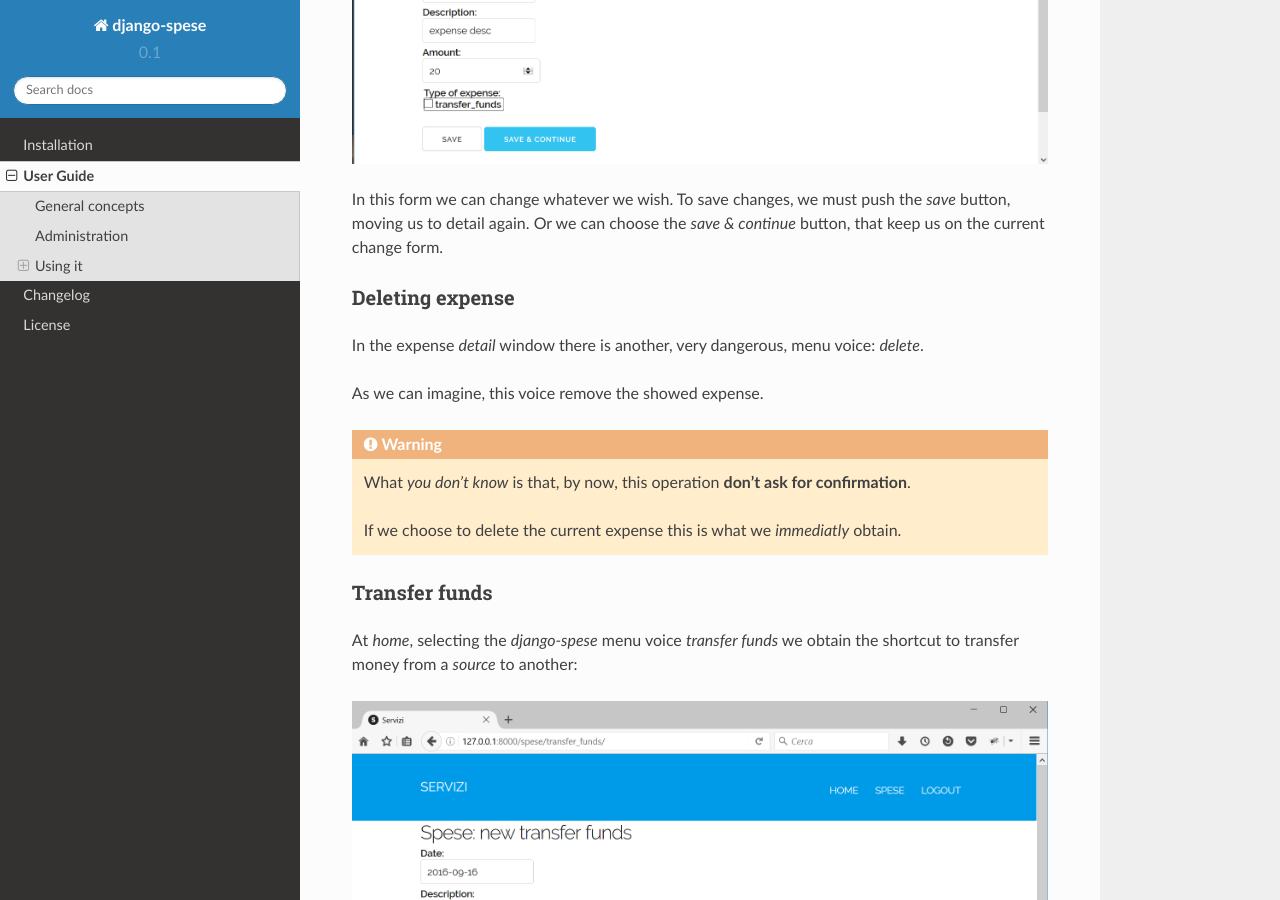
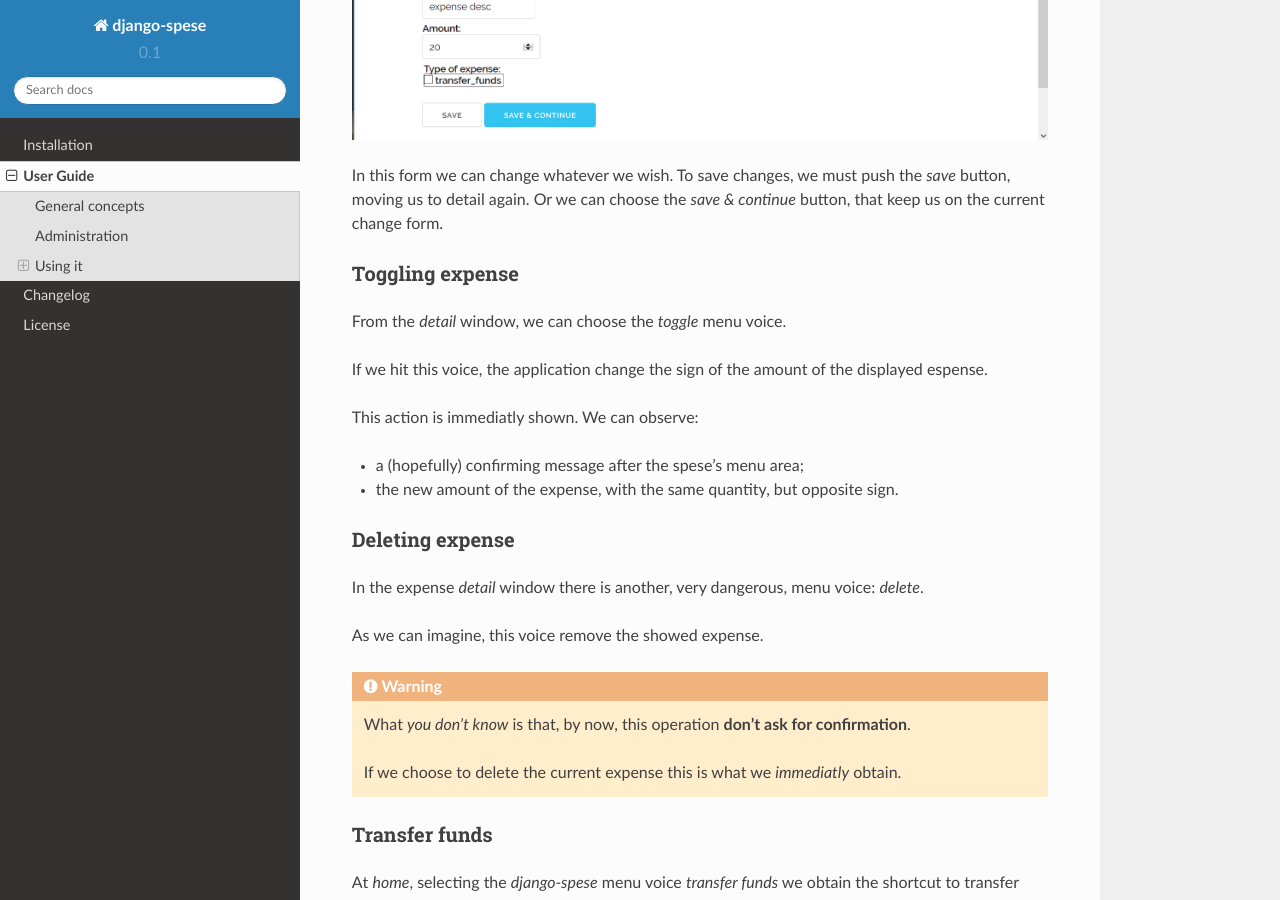
Before and after one commit to l-dfa/django-spese, a Sphinx documentation site: the page built from servizi/spese/docs/source/userguide.rst, in a window 1280 px wide and 900 px high, scrolled down 6839 px. Built offline with Sphinx 7.4.7 and the Read the Docs theme 2.0.0, drawn with Linux system fonts in a browser that asks for light colours; some of the changed text lies outside the part shown.

Commit message:
spese + expense amount toggle functionality

```diff
--- a/servizi/spese/docs/source/changelog.rst
+++ b/servizi/spese/docs/source/changelog.rst
@@ -2,6 +2,12 @@
 
 Changelog
 =========
+
+Version 0.3
+-------------
+
+* Added expense amount toggle functionality
+* Added log facility
 
 Version 0.2
 -------------
--- a/servizi/spese/docs/source/userguide.rst
+++ b/servizi/spese/docs/source/userguide.rst
@@ -171,13 +171,15 @@ two voices:
 * *add* adding us a new expense;
 * *transfer funds* to realize a transfer of money from one source to another.
 
-If we click on an expense, we'll get its detail:
+If we click on an expense desciption, we'll get its detail:
 
 .. image:: images/use-02.svg
 
 and from there we can:
 
+* *add*    to insert a new expense (this is the same menu voice from home);
 * *change* to edit the expense characteristics;
+* *toggle* to change the amount sign of the expense;
 * *delete* to remove the expense.
 
 Adding expenses
@@ -215,6 +217,19 @@ must push the *save* button, moving us to detail again. Or we can
 choose the *save & continue* button, that keep us on the current
 change form.
 
+Toggling expense
+~~~~~~~~~~~~~~~~
+
+From the *detail* window, we can choose the *toggle* menu voice.
+
+If we hit this voice, the application change the sign of
+the amount of the displayed espense.
+
+This action is immediatly shown. We can observe:
+
+* a (hopefully) confirming message after the spese's menu area;
+* the new amount of the expense, with the same quantity, but opposite sign.
+
 Deleting expense
 ~~~~~~~~~~~~~~~~
 
```
Also changed, not shown: servizi/spese/docs/source/images/use-02.png, servizi/spese/docs/source/images/use-02.svg, 1 other file.
